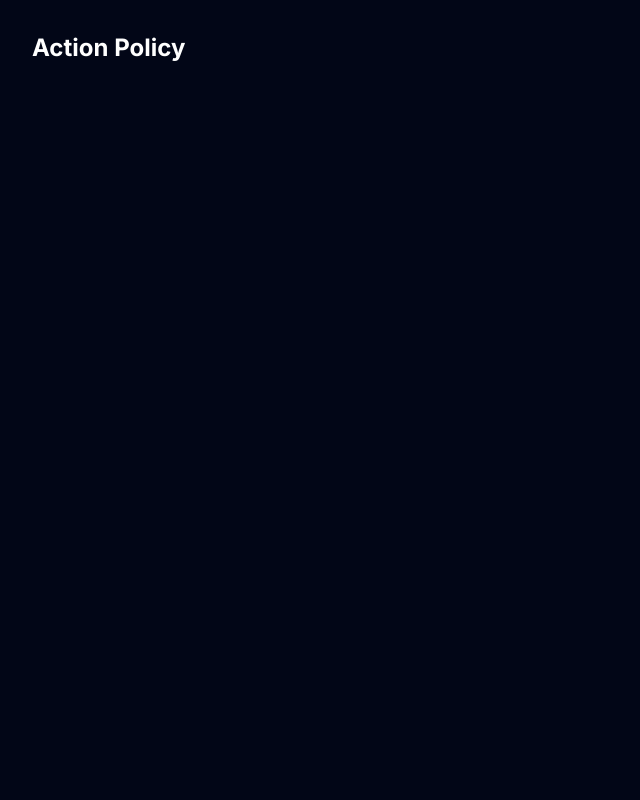
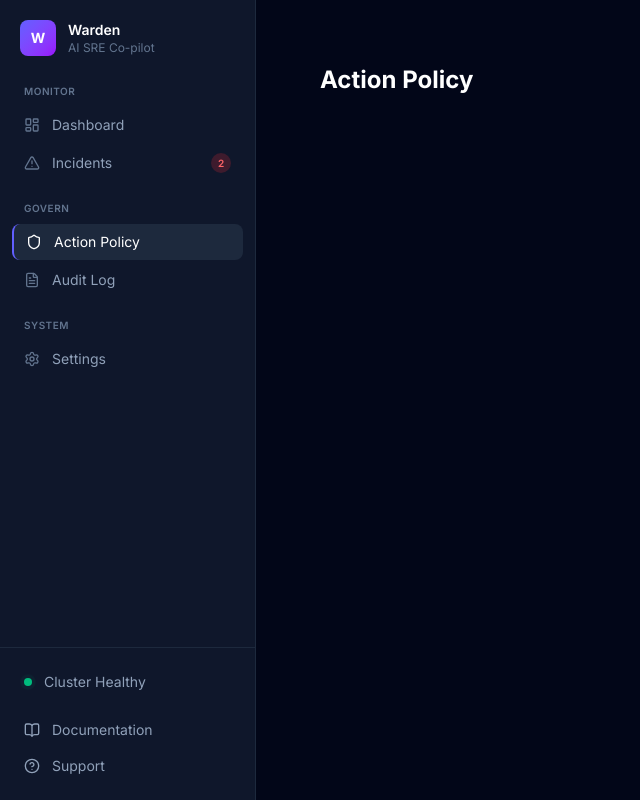
Before and after one commit to Abjithbk/warden-ai, a React app in the folder dashboard/frontend/: page /policy in a window 1280 px wide. Shown: the whole page, without its empty margins (0-640 px from the left). Built offline with nearby package versions, Linux system fonts and the light colour scheme; the HTML template or start-up script is replaced by a standard one.

Commit message:
fix: all changes recommended by coderabbitai fixed

```diff
--- a/dashboard/frontend/src/App.jsx
+++ b/dashboard/frontend/src/App.jsx
@@ -1,5 +1,6 @@
 import React from 'react';
 import { BrowserRouter as Router, Routes, Route } from 'react-router-dom';
+import Layout from './components/layout/Layout';
 import AuditLog from './pages/AuditLog';
 
 // Placeholder pages for other routes
@@ -11,6 +12,8 @@ const Settings = () => <div className="p-8 text-white"><h1 className="text-2xl f
 function App() {
   return (
     <Router>
+      {/* Layout now owns all routes */}
+      <Layout>
         <Routes>
           <Route path="/" element={<Dashboard />} />
           <Route path="/audit" element={<AuditLog />} />
@@ -18,6 +21,7 @@ function App() {
           <Route path="/policy" element={<Policy />} />
           <Route path="/settings" element={<Settings />} />
         </Routes>
+      </Layout>
     </Router>
   );
 }
--- a/dashboard/frontend/src/components/layout/Sidebar.jsx
+++ b/dashboard/frontend/src/components/layout/Sidebar.jsx
@@ -125,15 +125,16 @@ const Sidebar = ({ onClose }) => {
         {footerItems.map((item, idx) => {
           const Icon = item.icon;
           return (
-            <Link
+            <a
               key={idx}
-              to={item.path}
-              onClick={onClose}
+              href={item.href}
+              target="_blank"
+              rel="noopener noreferrer"
               className="flex items-center gap-3 rounded-lg px-3 py-2 text-sm text-slate-400 hover:bg-slate-800/60 hover:text-white transition-colors"
             >
               <Icon className="h-4 w-4 flex-shrink-0" />
               <span>{item.label}</span>
-            </Link>
+            </a>
           );
         })}
       </div>
--- a/dashboard/frontend/src/pages/AuditLog.jsx
+++ b/dashboard/frontend/src/pages/AuditLog.jsx
@@ -1,12 +1,11 @@
-import React, { useState } from 'react';
-import Layout from '../components/layout/Layout';
+import React, { useState,useEffect } from 'react';
 import SearchBar from '../components/common/SearchBar';
 import AuditTable from '../components/audit/AuditTable';
 
 const AuditLog = () => {
   const [searchQuery, setSearchQuery] = useState('');
 
-  const auditData = [
+    const auditData = [
     {
       time: '16:42:13',
       incident: 'WRD-2299',
@@ -16,20 +15,20 @@ const AuditLog = () => {
       rollback: '-',
     },
     {
+      time: '13:48:52',
+      incident: 'WRD-2286',
+      service: 'payments-worker',
+      action: 'pod_restart',
+      result: 'Success',
+      rollback: 'not needed',
+    },
+    {
       time: '13:41:07',
       incident: 'WRD-2288',
       service: 'inventory-svc',
       action: 'rollback_deployment',
       result: 'In progress',
       rollback: '-',
-    },
-    {
-      time: '13:48:52',
-      incident: 'WRD-2286',
-      service: 'payments-worker',
-      action: 'pod_restart',
-      result: 'Success',
-      rollback: 'not needed',
     },
     {
       time: '11:59:20',
@@ -56,7 +55,6 @@ const AuditLog = () => {
       rollback: 'rolled back',
     },
   ];
-
   const filteredData = auditData.filter((row) => {
     const q = searchQuery.toLowerCase();
     return (
@@ -66,15 +64,31 @@ const AuditLog = () => {
     );
   });
 
-  const currentTime = new Date().toLocaleTimeString('en-US', {
-    hour12: false,
-    hour: '2-digit',
-    minute: '2-digit',
-    second: '2-digit',
-  });
+  const [currentTime, setCurrentTime] = useState(() =>
+    new Date().toLocaleTimeString('en-US', {
+      hour12: false,
+      hour: '2-digit',
+      minute: '2-digit',
+      second: '2-digit',
+    })
+  );
 
+  useEffect(() => {
+    const timer = setInterval(() => {
+      setCurrentTime(
+        new Date().toLocaleTimeString('en-US', {
+          hour12: false,
+          hour: '2-digit',
+          minute: '2-digit',
+          second: '2-digit',
+        })
+      );
+    }, 1000);
+
+    // Cleanup interval on unmount to prevent memory leaks
+    return () => clearInterval(timer);
+  }, []);
   return (
-    <Layout>
       <div className="mx-auto max-w-7xl">
         {/* Header */}
         <div className="mb-6 flex flex-col gap-4 border-b border-slate-800 pb-6 sm:flex-row sm:items-start sm:justify-between">
@@ -99,7 +113,7 @@ const AuditLog = () => {
         {/* Table */}
         <AuditTable data={filteredData} />
       </div>
-    </Layout>
+
   );
 };
 
```
Also changed, not shown: 1 other file (tests, documents, lock files or other folders). Lines whose indentation alone changed are shown as unchanged.
